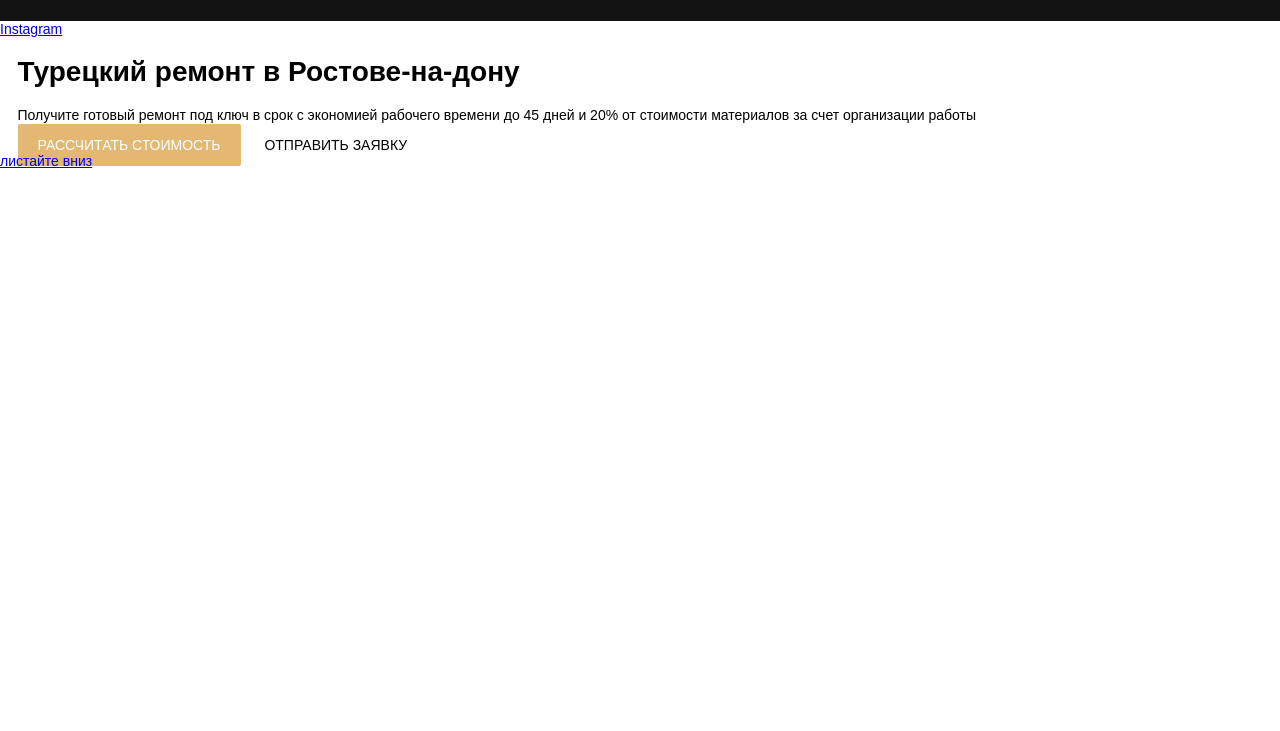
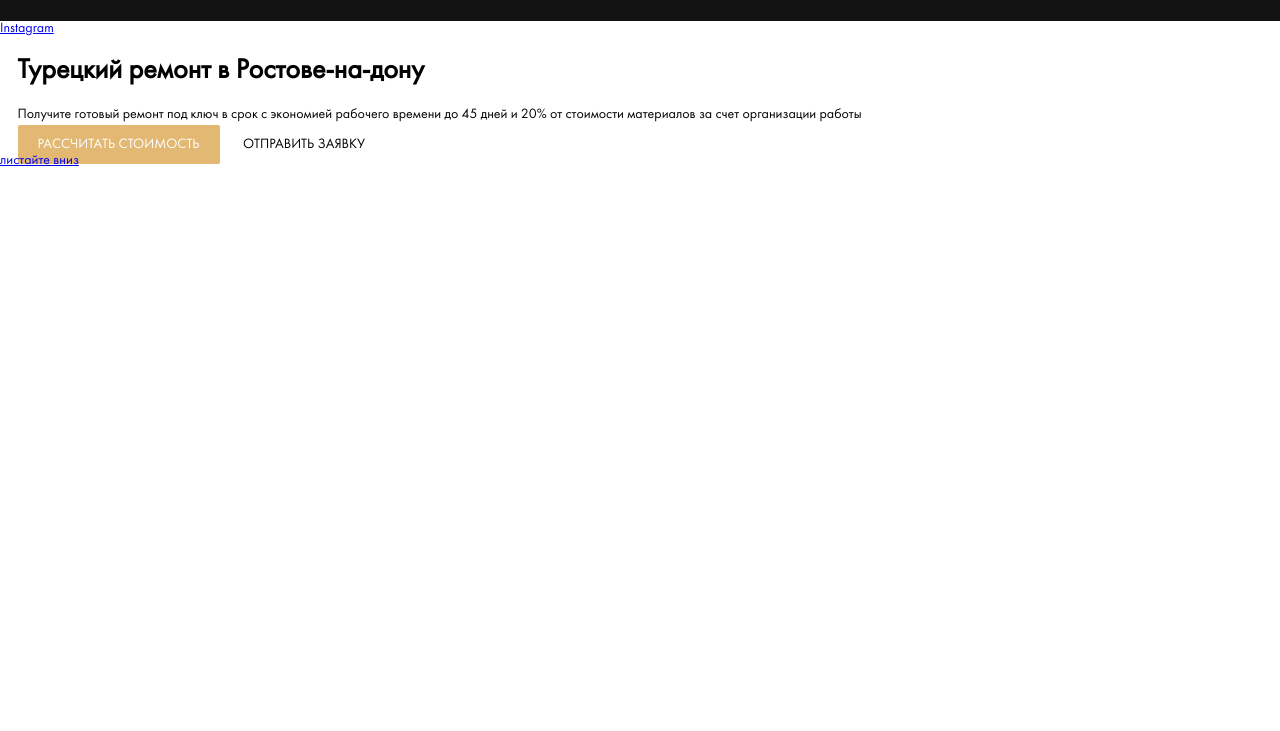
Before and after one commit to Meltatorn/Project, a website: page index.html in a window 1280 px wide. Shown: the part 69-800 px from the top of the page. Drawn offline with Linux system fonts and the light colour scheme.

Commit message:
feat: add Futura Book & Demi fonts

```diff
--- a/gulpfile.js
+++ b/gulpfile.js
@@ -15,7 +15,7 @@ function bs() {
 }
 
 function serveSass() {
-    return src("./sass/*.sass")
+    return src("./sass/**/*.sass")
         .pipe(sass())
         .pipe(dest("./css"))
         .pipe(browserSync.stream());
--- /dev/null
+++ b/sass/_fonts.scss
@@ -0,0 +1,18 @@
+@font-face {
+  font-family: 'Futura Book';
+  src:
+  url('../css/fonts/futura/FuturaBookC.woff') format('woff'),
+  url('../css/fonts/futura/FuturaBookC.woff2') format('woff');
+  font-weight: normal;
+  font-style: normal;
+  font-display: wrap;
+}
+@font-face {
+  font-family: 'Futura Demi';
+  src:
+  url('../css/fonts/futura/FuturaDemiC.woff') format('woff'),
+  url('../css/fonts/futura/FuturaDemiC.woff2') format('woff');
+  font-weight: normal;
+  font-style: normal;
+  font-display: wrap;
+  }
--- a/sass/style.sass
+++ b/sass/style.sass
@@ -1,3 +1,4 @@
+@import 'fonts'
 @import 'normalize'
 @import 'variables'
 @import 'interface'
@@ -5,5 +6,5 @@
 @import 'templates/header'
 
 body
-  font-family: sans-serif
+  font-family: 'Futura Book', sans-serif
   font-size: 14px
```
Also changed, not shown: css/fonts/futura/FuturaBookC.woff (added), css/fonts/futura/FuturaBookC.woff2 (added), css/fonts/futura/FuturaDemiC.woff (added), css/fonts/futura/FuturaDemiC.woff2 (added), css/style.css.
